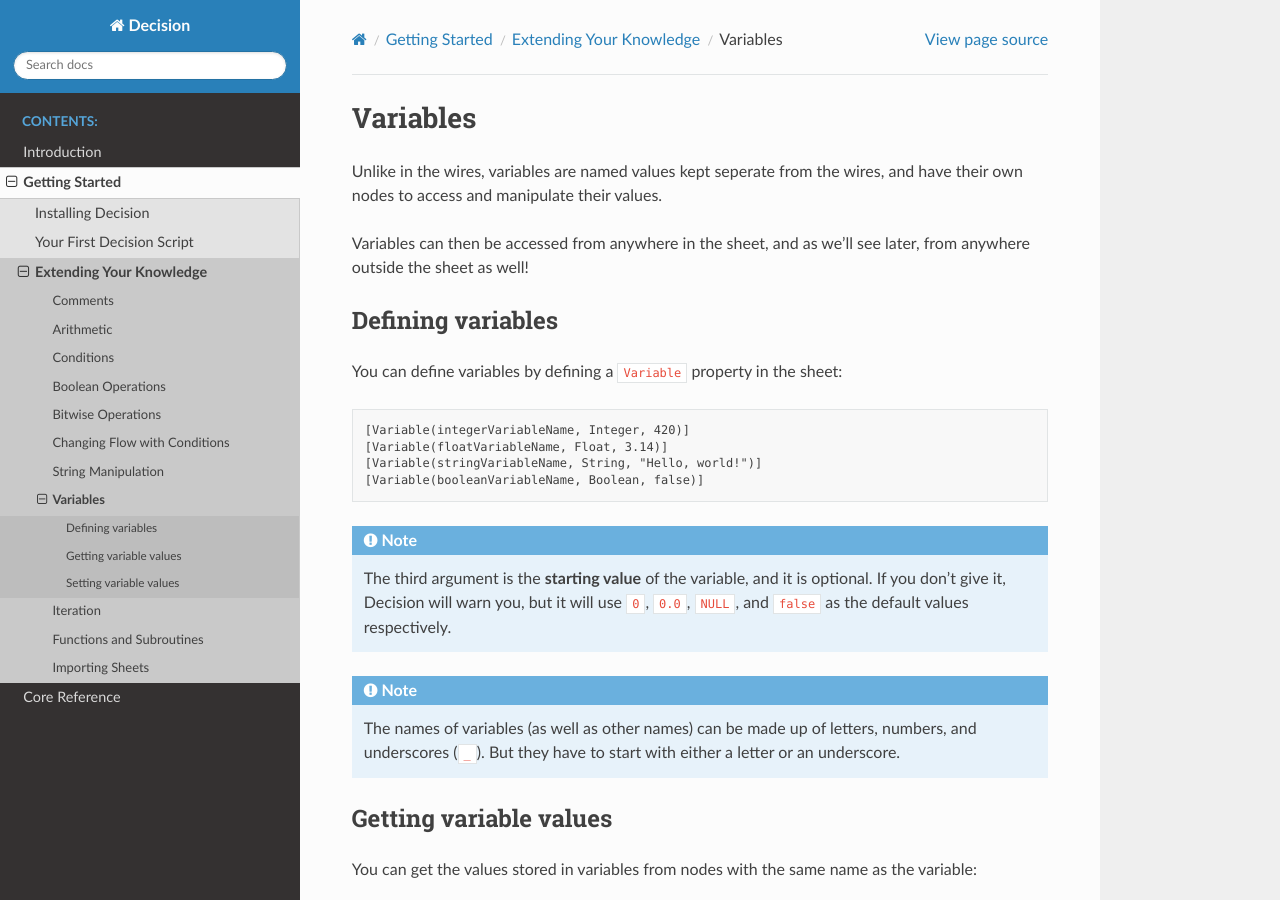
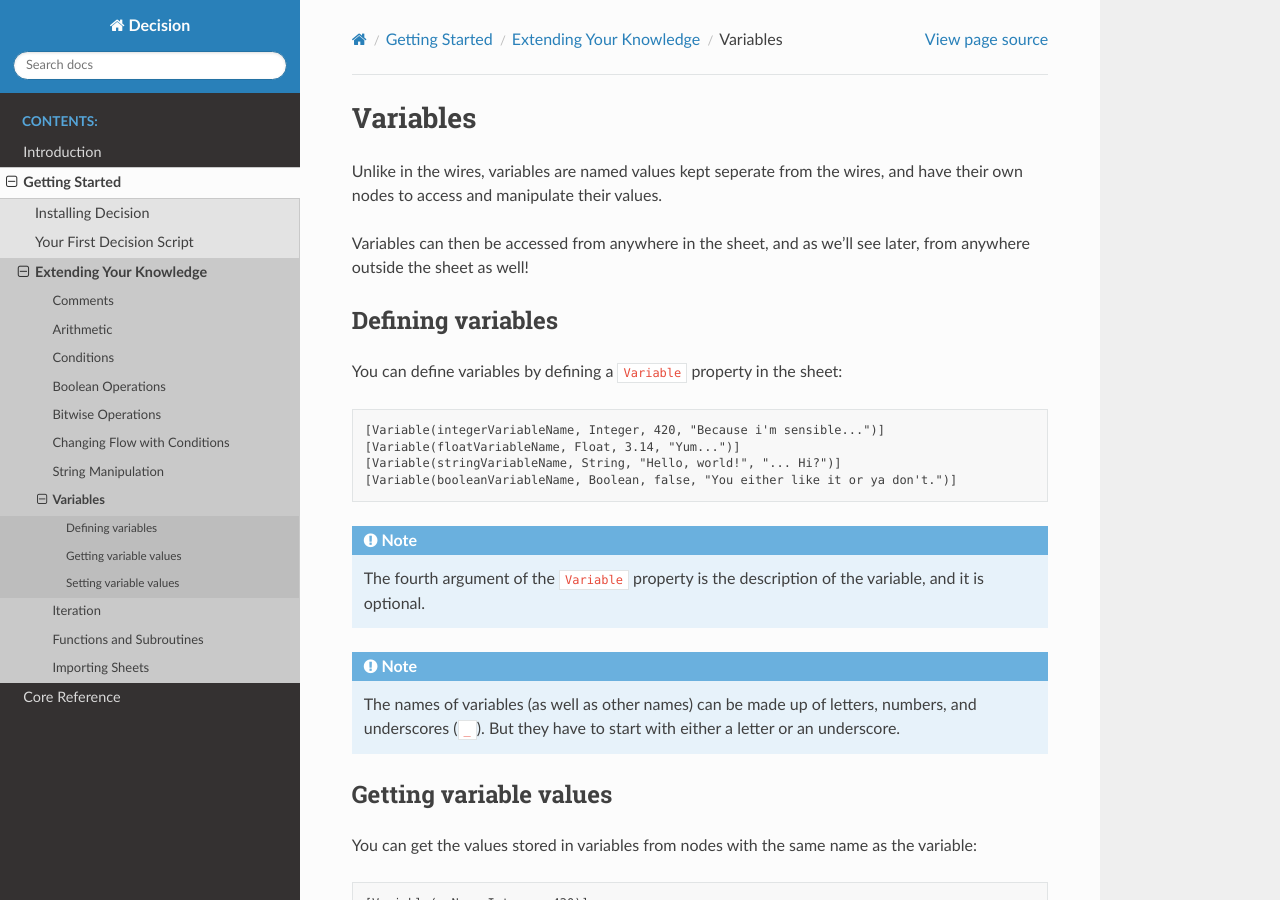
Before and after one commit to drwhut/decision, a Sphinx documentation site: the page built from docs/user/source/getting_started/extending_your_knowledge/variables.rst, in a window 1280 px wide and 900 px high. Built offline with Sphinx 7.4.7 and the Read the Docs theme 2.0.0, drawn with Linux system fonts in a browser that asks for light colours.

Commit message:
Forgot to mention variable descriptions.

```diff
--- a/docs/user/source/getting_started/extending_your_knowledge/functions_and_subroutines.rst
+++ b/docs/user/source/getting_started/extending_your_knowledge/functions_and_subroutines.rst
@@ -118,7 +118,7 @@
    Print(#3, #4)
    Return(CountTo, #5)
 
-   [Variable(numFactors, Integer, 0)]
+   [Variable(numFactors, Integer, 0, "Incremented every time a factor is found.")]
 
    Define(PrintFactorsOf)~#10, #11
    Set(numFactors, #10, 0)~#12
--- a/docs/user/source/getting_started/extending_your_knowledge/importing_sheets.rst
+++ b/docs/user/source/getting_started/extending_your_knowledge/importing_sheets.rst
@@ -48,7 +48,7 @@
    Not(#4)~#5
    Return(IsOdd, #5)
 
-   [Variable(PI, Float, 3.14159)]
+   [Variable(PI, Float, 3.14159, "You know, THAT number?")]
 
    [Subroutine(AreaOfCircle, "Print the area of a circle, given it's radius.")]
    [FunctionInput(AreaOfCircle, radius, Float, 1.0, "The radius of the circle.")]
--- a/docs/user/source/getting_started/extending_your_knowledge/variables.rst
+++ b/docs/user/source/getting_started/extending_your_knowledge/variables.rst
@@ -31,16 +31,15 @@
 
 .. code-block:: decision
 
-   [Variable(integerVariableName, Integer, 420)]
-   [Variable(floatVariableName, Float, 3.14)]
-   [Variable(stringVariableName, String, "Hello, world!")]
-   [Variable(booleanVariableName, Boolean, false)]
+   [Variable(integerVariableName, Integer, 420, "Because i'm sensible...")]
+   [Variable(floatVariableName, Float, 3.14, "Yum...")]
+   [Variable(stringVariableName, String, "Hello, world!", "... Hi?")]
+   [Variable(booleanVariableName, Boolean, false, "You either like it or ya don't.")]
 
 .. note::
 
-   The third argument is the **starting value** of the variable, and it is
-   optional. If you don't give it, Decision will warn you, but it will use
-   ``0``, ``0.0``, ``NULL``, and ``false`` as the default values respectively.
+   The fourth argument of the ``Variable`` property is the description of the
+   variable, and it is optional.
 
 .. note::
 
```
